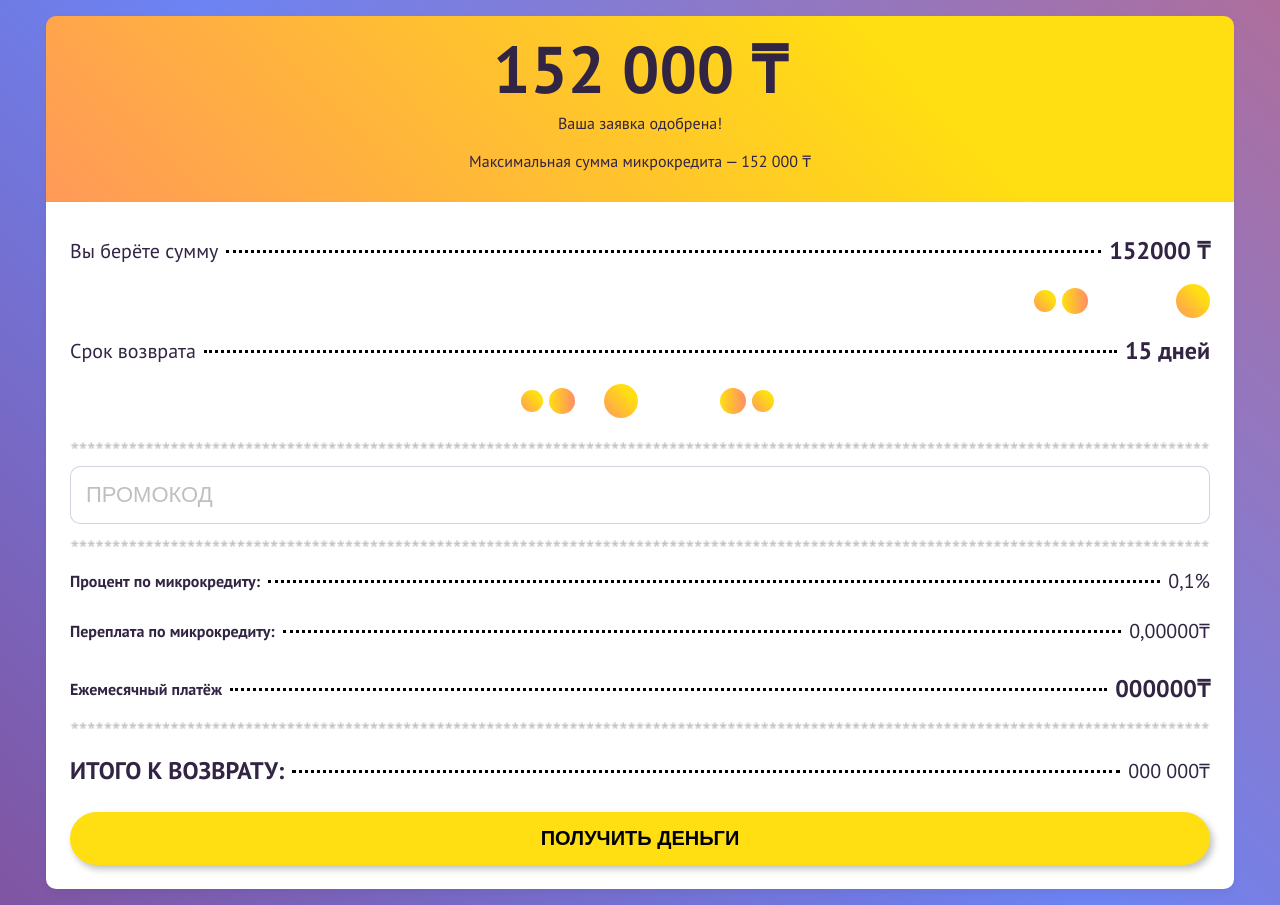
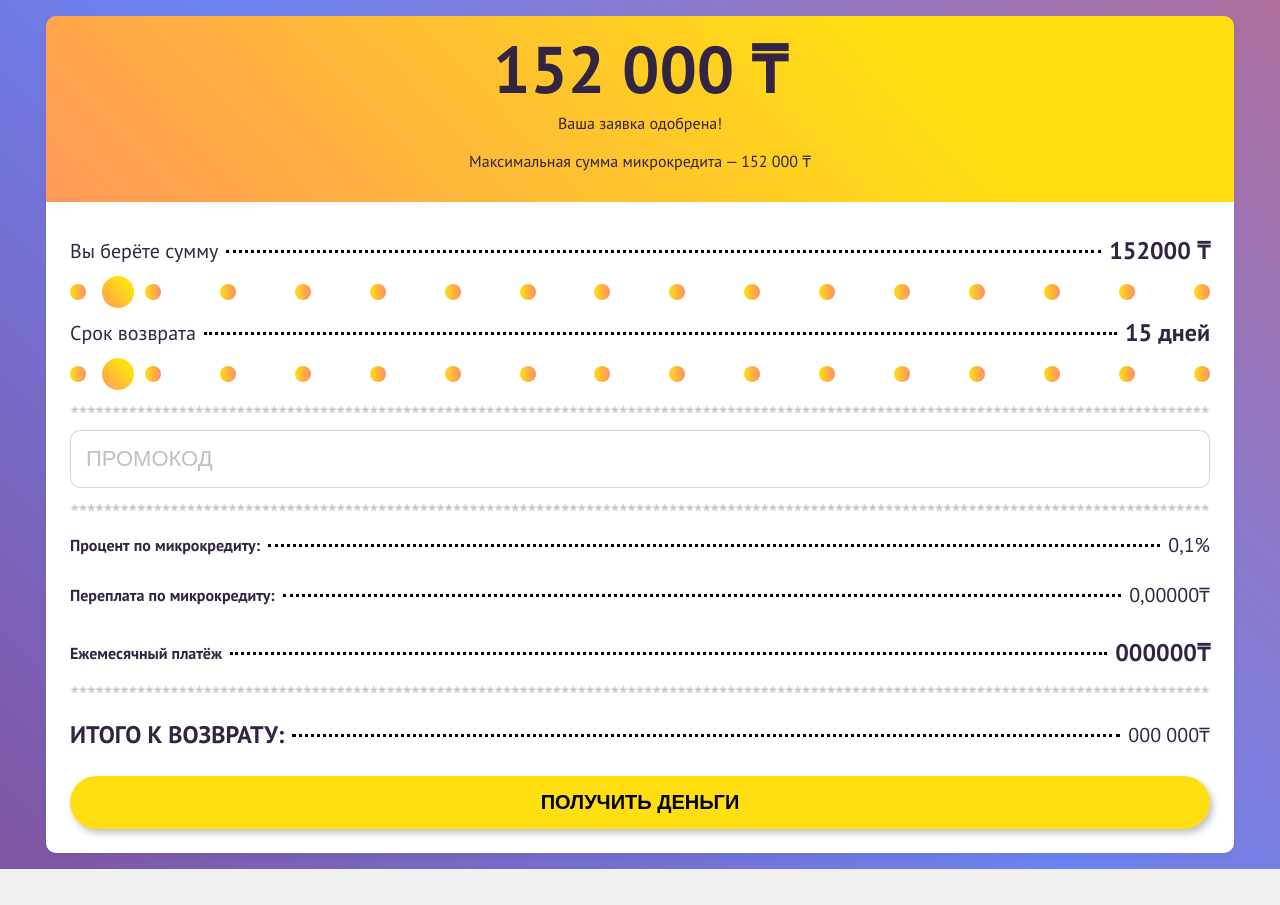
Before and after one commit to nmibragimov7/aqsha-ber, a Nuxt app: page /approved in a window 1280 px wide. After the commit the page ends 869 px from the top, so only its background shows below. Built offline with nearby package versions, Linux system fonts and the light colour scheme.

Commit message:
work: add range custm

```diff
--- a/components/common/InputRange/InputRange.vue
+++ b/components/common/InputRange/InputRange.vue
@@ -1,8 +1,9 @@
 <template>
-  <div ref="range" class="range">
-    <input type="range" min="1" :value="value" :max="max" step="1" @input="changeHandler">
-    <div ref="left_dot" class="range__dot range__dot-bg range__dot-left"></div>
-    <div ref="right_dot" class="range__dot range__dot-bg range__dot-right"></div>
+  <div ref="rangeWrap" class="range__wrap d-flex align-items-center justify-content-between">
+    <div v-for="dot in 16" :key="dot" class="range__dot" :ref="`dot_${dot}`" :class="{'mr-1':dot<16}"/>
+    <input ref="range" type="range" class="range__range" min="0" :step="2000" :max="max" @input="changeHandler($event)">
+    <!--      <div ref="left_dot" class="range__dot range__dot-left"/>-->
+    <!--      <div ref="right_dot" class="range__dot range__dot-right"/>-->
   </div>
 </template>
 <script>
@@ -24,30 +25,69 @@ export default {
       },
     }
   },
+  mounted() {
+    // this.calculateDotPositions()
+  },
   methods: {
     changeHandler(event) {
       this.$emit("input", parseInt(event.target.value))
     },
     calculateDotPositions() {
-      const percent = this.value / this.max * 90
-      const fullWidth = this.$refs.range.offsetWidth
-      const offSet = (percent * fullWidth / 100)
-      console.log(offSet)
-      this.$refs.left_dot.style.left = `${offSet - 34}px`
-      this.$refs.right_dot.style.left = `${percent + 12}%`
+      const percent = this.value / this.max * 100
+      const fullWidthWrap = this.$refs.rangeWrap.offsetWidth
+      // const fullWidth = this.$refs.rangeWrap.offsetWidth
+      const offSetRange = (percent * fullWidthWrap / 100)
+      for (let i = 0; i <= 16; i++) {
+        if (this.$refs[`dot_${i}`]) {
+          this.$refs[`dot_${i}`][0].style.width = `16px`
+          this.$refs[`dot_${i}`][0].style.height = `16px`
+          const offsetLeftDot = this.$refs[`dot_${i}`][0].offsetLeft
+          if (this.isBig(offsetLeftDot, offSetRange)) {
+            this.$refs[`dot_${i}`][0].style.width = `20px`
+            this.$refs[`dot_${i}`][0].style.height = `20px`
+          }
+
+        }
+      }
+    },
+    isBig(offsetDot, offSetRange) {
+      const fullWidth = offsetDot+16
+      if(offSetRange >offsetDot && fullWidth<offSetRange){
+        console.log(offSetRange,offsetDot,fullWidth)
+        return true
+      }
     }
   },
-  mounted() {
-    this.calculateDotPositions()
-  }
+
 }
 </script>
 <style lang="scss" scoped>
 
 .range {
-  position: relative;
-  overflow: hidden;
-  line-height: 0;
+  &__wrap {
+    position: relative;
+  }
+
+  &__range {
+    position: absolute;
+    left: 32px;
+    right: 32px;
+    top: 50%;
+    transform: translateY(-50%);
+    -webkit-appearance: none;
+    appearance: none;
+    cursor: pointer;
+    background: transparent;
+    border: none;
+    margin: 0;
+    //border-top: 2px solid black;
+    &::-webkit-slider-thumb {
+      -webkit-appearance: none;
+      height: 32px;
+      width: 32px;
+      @extend .range__dot-bg;
+    }
+  }
 
   &__dot-bg {
     border-radius: 50%;
@@ -57,52 +97,37 @@ export default {
   }
 
   &__dot {
-    width: 26px;
-    height: 26px;
-    position: absolute;
-    top: 50%;
-    left: 0;
-    transform: translateY(-50%);
     background: linear-gradient(269.47deg, #FF8D65 0%, #FFDF11 100%);
-    &::before {
+    width: 16px;
+    height: 16px;
+    border-radius: 100%;
+    //&::before {
+    //  @extend .range__dot-bg;
+    //  position: absolute;
+    //  transform: translateY(-50%);
+    //  top: 50%;
+    //  width:22px;
+    //  height: 22px;
+    //}
+    &-left, &-right {
       content: "";
-      @extend .range__dot-bg;
+      width: 22px;
+      height: 22px;
       position: absolute;
-      transform: translateY(-50%);
       top: 50%;
-      width:22px;
-      height: 22px;
+      transform: translate(-50%, -50%);
+
+      //&::before {
+      //  left: -28px;
+      //}
     }
+
     &-left {
-      left: 35%;
-
-      &::before {
-        left: -28px;
-      }
+      background: black;
     }
 
     &-right {
       left: 57%;
-      &::before {
-        right:-28px;
-      }
-    }
-  }
-
-  & > input {
-    width: 100%;
-    height: 100%;
-    margin: 0;
-    -webkit-appearance: none;
-    appearance: none;
-    cursor: pointer;
-    border: none;
-    //border-top: 2px solid black;
-    &::-webkit-slider-thumb {
-      -webkit-appearance: none;
-      height: 34px;
-      width: 34px;
-      @extend .range__dot-bg;
     }
   }
 }
--- a/pages/approved/confirm.vue
+++ b/pages/approved/confirm.vue
@@ -65,7 +65,7 @@ export default {
       this.$router.push({
         path: '/feedback',
         query: {
-          smsError: true
+          giveMoney: true
         }
       })
     }
--- a/pages/feedback.vue
+++ b/pages/feedback.vue
@@ -15,9 +15,9 @@
             К сожалению, вы исчерпали попытки ввода кода.
           </p>
         </div>
-        <div class="give_money" v-else-if="giveToMoney">
+        <div class="give_money" v-else-if="giveMoney">
           <h1 class="text-center page__title my-2">152 000 ₸</h1>
-          <p class="text-center page__description">
+          <p class="text-center page__description mt-4">
             Оформление закончено: вы получите одобренную сумму выбранным вами способом
           </p>
         </div>
@@ -27,14 +27,14 @@
       <div v-if="smsError || creditDenied" class="d-flex justify-content-center px-5 mt-4">
         <img src="@/assets/images/warning.png" class="w-100" alt="">
       </div>
-      <BaseButton v-if="giveToMoney" bg="#FFDF11" classes="mt-4" @click="goToMain">
+      <BaseButton v-if="giveMoney" bg="#FFDF11" classes="mt-4" @click="goToMain">
         В личный кабинет
       </BaseButton>
       <BaseButton bg="#3A2784" color="#fff" classes="mt-3" @click="goToMain">
         На главную
       </BaseButton>
     </div>
-    <div v-if="smsError || giveToMoney" class="page__decor" :class="{giveToMoney}">
+    <div v-if="smsError || giveMoney" class="page__decor" :class="{giveMoney}">
       <img src="/svg/money_decor.svg" class="w-100" alt="">
     </div>
     <div v-if="smsError" class="page__decor page__decor--back">
@@ -55,13 +55,13 @@ export default {
     return {
       creditDenied: false,
       smsError: false,
-      giveToMoney: false
+      giveMoney: false
     }
   },
   mounted() {
     this.creditDenied = this.$route.query.creditDenied;
     this.smsError = this.$route.query.smsError;
-    this.giveToMoney = this.$route.query.giveToMoney;
+    this.giveMoney = this.$route.query.giveMoney;
   },
   methods: {
     goToMain() {
```
